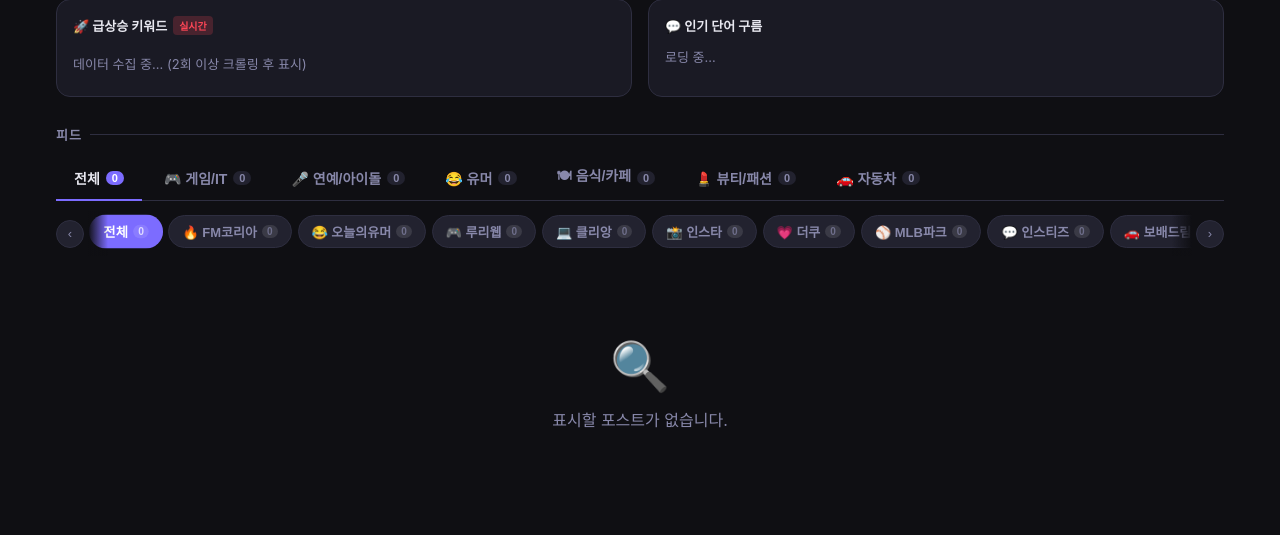
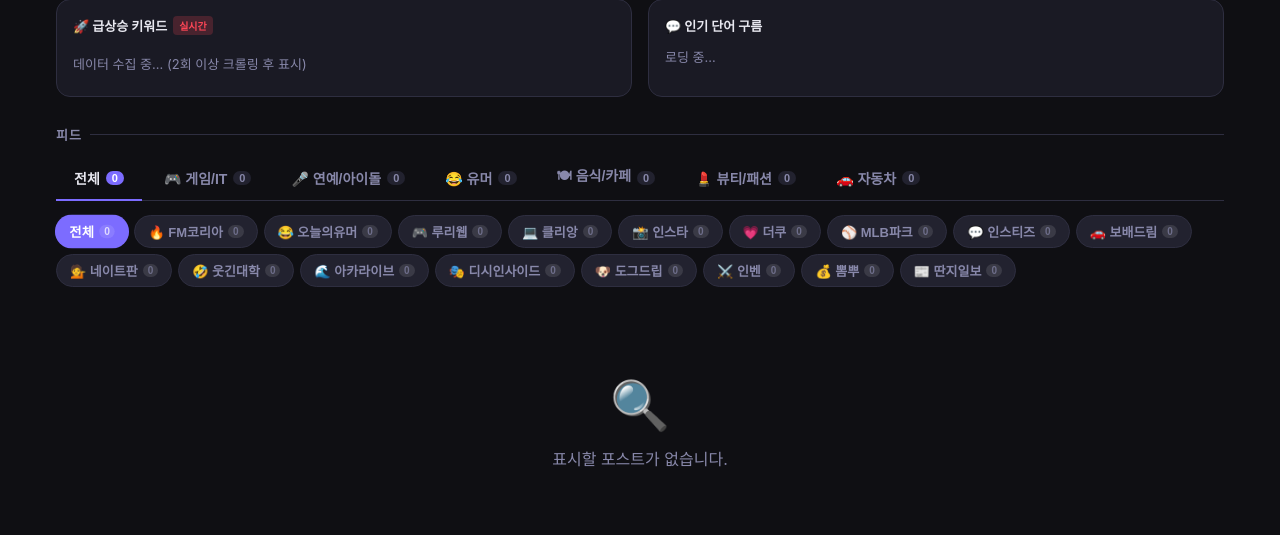
Before and after one commit to gumoyaz/korean-community-crawler, a Flask app: page / in a window 1280 px wide. Shown: the part 176-711 px from the top of the page. Run offline with Flask 3, Linux system fonts and the light colour scheme; data that the repository does not hold is empty.

Commit message:
Switch community chips from scrollable row to multi-line wrap grid
Co-Authored-By: Claude Sonnet 4.6 <noreply@anthropic.com>

```diff
--- a/templates/index.html
+++ b/templates/index.html
@@ -265,21 +265,16 @@
   }
   .cat-btn.active .tab-count { background: var(--accent); color: #fff; }
 
-  /* ── Community chip row ── */
+  /* ── Community chip grid ── */
   .src-chips-wrap {
-    position: relative;
     margin-bottom: 20px;
-    display: flex; align-items: center; gap: 4px;
   }
   .src-chips {
-    display: flex; gap: 6px;
-    overflow-x: auto;
-    scroll-behavior: smooth;
-    padding: 4px 2px 8px;
-    scrollbar-width: none;
-    flex: 1;
+    display: flex;
+    flex-wrap: wrap;
+    gap: 6px;
+    padding: 4px 0 8px;
   }
-  .src-chips::-webkit-scrollbar { display: none; }
   .src-chip {
     display: flex; align-items: center; gap: 5px;
     padding: 6px 13px;
@@ -290,7 +285,6 @@
     font-size: 13px; font-weight: 600;
     cursor: pointer;
     white-space: nowrap;
-    flex-shrink: 0;
     transition: background .15s, color .15s, border-color .15s, transform .1s;
     user-select: none;
   }
@@ -305,32 +299,6 @@
     background: rgba(255,255,255,0.15);
     padding: 1px 5px; border-radius: 8px;
   }
-  .chip-arrow {
-    flex-shrink: 0;
-    background: var(--surface2);
-    border: 1px solid var(--border);
-    color: var(--text-dim);
-    border-radius: 50%;
-    width: 28px; height: 28px;
-    display: flex; align-items: center; justify-content: center;
-    cursor: pointer; font-size: 13px;
-    transition: background .15s, color .15s;
-    user-select: none;
-  }
-  .chip-arrow:hover { background: var(--surface); color: var(--text); }
-  .chip-arrow:disabled { opacity: .3; cursor: default; }
-  /* fade edges */
-  .src-chips-fade {
-    position: relative; flex: 1; overflow: hidden;
-  }
-  .src-chips-fade::before,
-  .src-chips-fade::after {
-    content: '';
-    position: absolute; top: 0; bottom: 0; width: 20px;
-    pointer-events: none; z-index: 1;
-  }
-  .src-chips-fade::before { left: 0; background: linear-gradient(to right, var(--bg), transparent); }
-  .src-chips-fade::after  { right: 0; background: linear-gradient(to left, var(--bg), transparent); }
 
   /* keep old .tab-btn/.tabs for nothing — remove */
   .tabs, .tab-btn { display: none; }
@@ -593,8 +561,6 @@
 
   <!-- 커뮤니티 칩 -->
   <div class="src-chips-wrap">
-    <button class="chip-arrow" id="chip-prev" onclick="scrollChips(-1)">&#8249;</button>
-    <div class="src-chips-fade">
     <div class="src-chips" id="src-chips">
       <button class="src-chip active" data-src="" onclick="switchSrc('',this)" style="background:var(--accent)">
         전체 <span class="chip-count" id="chip-count-all">0</span>
@@ -651,8 +617,6 @@
         📰 딴지일보 <span class="chip-count" id="chip-count-ddanzi">0</span>
       </button>
     </div>
-    </div>
-    <button class="chip-arrow" id="chip-next" onclick="scrollChips(1)">&#8250;</button>
   </div>
 
   <div id="card-container"></div>
@@ -974,10 +938,7 @@ function switchSrc(src, btn) {
   loadData(tab, src);
 }
 
-function scrollChips(dir) {
-  const el = document.getElementById('src-chips');
-  el.scrollBy({ left: dir * 200, behavior: 'smooth' });
-}
+
 
 // ── 수동 새로고침 ─────────────────────────────────────────────────────────────
 
```
